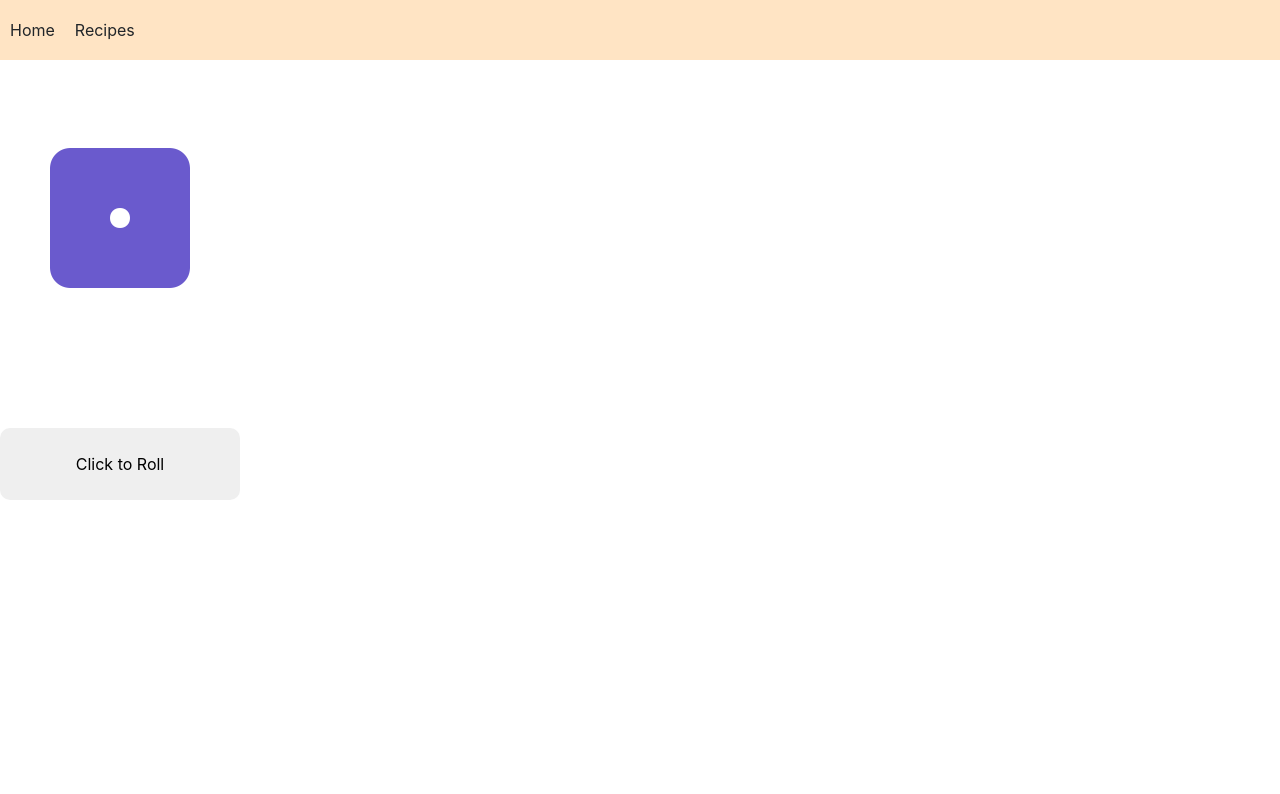
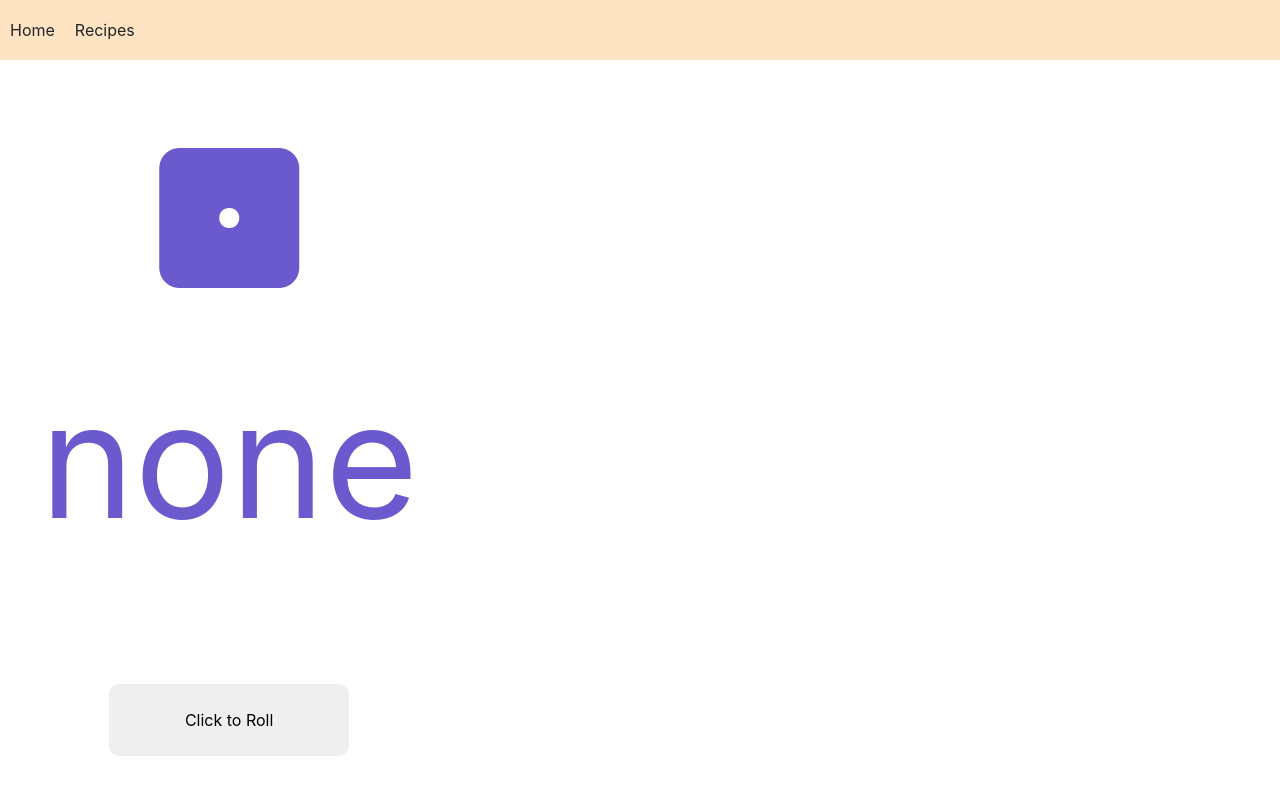
Before and after one commit to Luna123j/recipe_dice, a React (Create React App) app in the folder client/: page / in a window 1280 px wide. Shown: the top 794 px of the page. Built offline with nearby package versions, Linux system fonts and the light colour scheme.

Commit message:
add fake recipes arr in

```diff
--- a/client/src/component/Dice.jsx
+++ b/client/src/component/Dice.jsx
@@ -7,6 +7,7 @@ const Dice = (props) => {
   return (
     <div className="dice">
       <i className = {`fa-solid fa-dice-${props.side}`} ></i>
+      <p>{props.randomRecipe}</p>
     </div>
 
   )
--- a/client/src/component/RollDice.jsx
+++ b/client/src/component/RollDice.jsx
@@ -6,17 +6,19 @@ import './RollDice.scss'
 
 
 const RollDice = (props) => {
-  // const recipesArr = ['item1', 'item2', 'item3', 'item4', 'item5', 'item6', 'item7', 'item8', 'item9', 'item10', 'item11', 'item12', 'item13'];
+  const recipesArr = ['item1', 'item2', 'item3', 'item4', 'item5', 'item6', 'item7', 'item8', 'item9', 'item10', 'item11', 'item12', 'item13'];
   const sides = ['one', 'two', 'three', 'four', 'five', 'six'];
 
   const [state, setState] = useState({
     die: 'one',
+    randomRecipe: 'none',
     rolling: false
   })
 
   const roll = () => {
     setState({
       die: sides[Math.floor(Math.random() * sides.length)],
+      randomRecipe: recipesArr[Math.floor(Math.random() * recipesArr.length)],
       rolling: true
     })
   }
@@ -33,7 +35,7 @@ const RollDice = (props) => {
   return (
     <div className="rollDice">
       <div className="diceContainer">
-        <Dice side={state.die} rolling={state.rolling} />
+        <Dice side={state.die} rolling={state.rolling} randomRecipe ={state.randomRecipe}  />
         <button type="Submit" onClick={roll}> {state.rolling ? 'Rolling' : 'Click to Roll'} </button>
       </div>
     </div>
```
